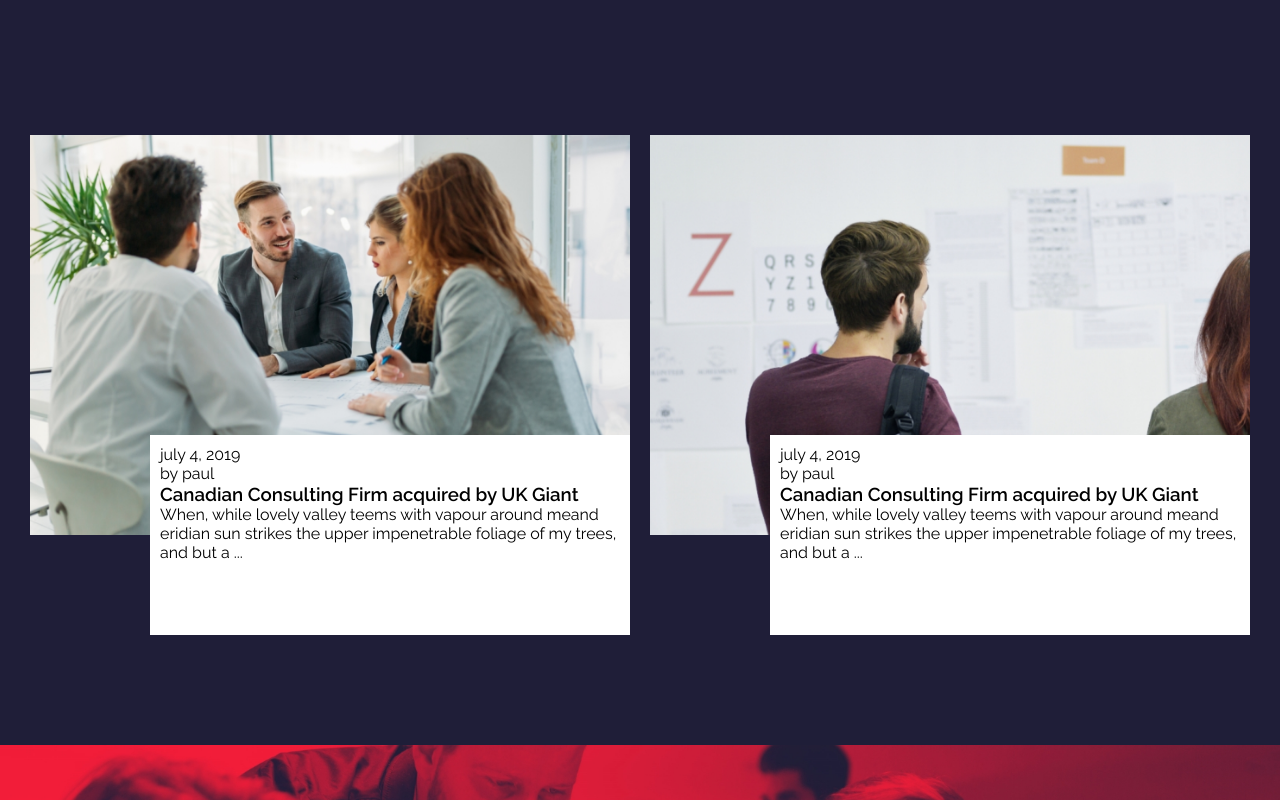
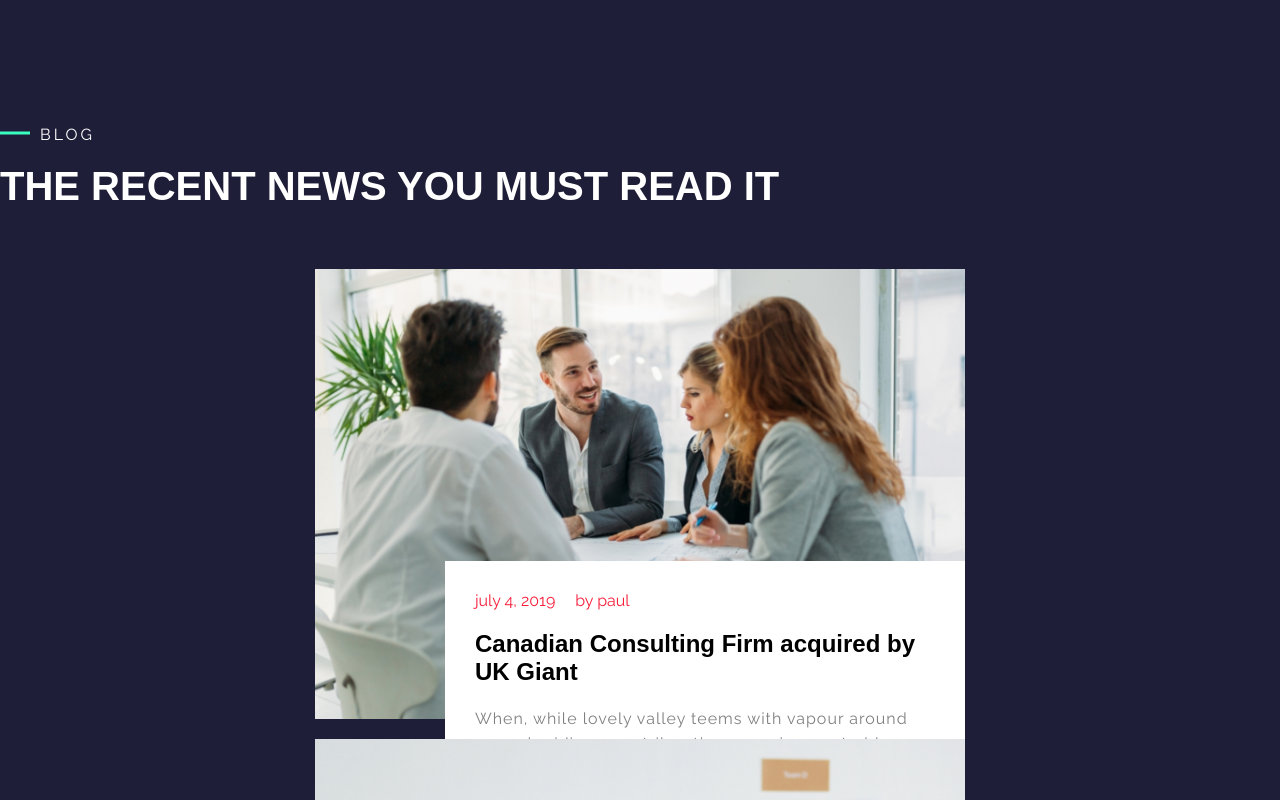
Before and after one commit to guglielmopiasenti/proj-html-vuejs, a Vue app: page / in a window 1280 px wide. Shown: the part 5180-5980 px from the top of the page. Built offline with nearby package versions, Linux system fonts and the light colour scheme; a web font is replaced by a local one.

Commit message:
blog card completed

```diff
--- a/src/components/BlogCard.vue
+++ b/src/components/BlogCard.vue
@@ -2,6 +2,9 @@
 import { BlogCard } from '../assets/data/data';
 
 export default {
+    props: {
+        title: String
+    },
     data() {
         return {
             blogCard: BlogCard,
@@ -10,20 +13,70 @@ export default {
 };
 </script>
 <template>
+    <div class="container">
+        <div class="blog">BLOG</div>
+        <h1>{{ title }}</h1>
+
+    </div>
     <div class="blog-container">
         <div v-for="(card, index) in blogCard" :key="index" class="blog-card">
             <div class="blog-img" :style="{ backgroundImage: `url(${card.img})` }"></div>
             <div class="blog-content">
-                <p>{{ card.date }}</p>
-                <p>{{ card.author }}</p>
-                <h3>{{ card.title }}</h3>
-                <p>{{ card.text }}</p>
+                <div class="info">
+                    <p>{{ card.date }}</p>
+                    <p>{{ card.author }}</p>
+                </div>
+                <h2>{{ card.title }}</h2>
+                <p class="text">{{ card.text }}</p>
             </div>
         </div>
     </div>
 </template>
 
 <style scoped lang="scss">
+@use '../assets/scss/mixins' as *;
+@use '../assets/scss/var' as *;
+
+.container {
+    @include container-lg;
+}
+
+.blog {
+    color: white;
+    letter-spacing: 3px;
+    position: relative;
+    padding-left: 40px;
+    padding-bottom: 20px;
+
+    &::after {
+        content: '';
+        position: absolute;
+        top: 20%;
+        left: 0;
+        width: 30px;
+        height: 3px;
+        background-color: $c-a;
+        transform: translateY(-50%);
+    }
+}
+
+h1 {
+    @include second-font;
+    font-size: 40px;
+    color: white;
+    padding-bottom: 50px;
+}
+
+h2 {
+    padding: 20px 0;
+}
+
+.text {
+    letter-spacing: 1px;
+    line-height: 25px;
+    color: grey;
+}
+
 .blog-container {
     display: flex;
     flex-wrap: wrap;
@@ -33,8 +86,8 @@ export default {
 
 .blog-card {
     position: relative;
-    width: 600px;
-    height: 400px;
+    width: 650px;
+    height: 450px;
     margin: 10px;
 
     .blog-img {
@@ -49,11 +102,17 @@ export default {
         bottom: -25%;
         right: 0%;
         width: 80%;
-        height: 50%;
+        height: 60%;
         background-color: white;
-        padding: 10px;
+        padding: 30px;
         box-sizing: border-box;
         overflow: auto;
+
+        .info {
+            display: flex;
+            gap: 20px;
+            color: $c-r;
+        }
     }
 }
 </style>
```
